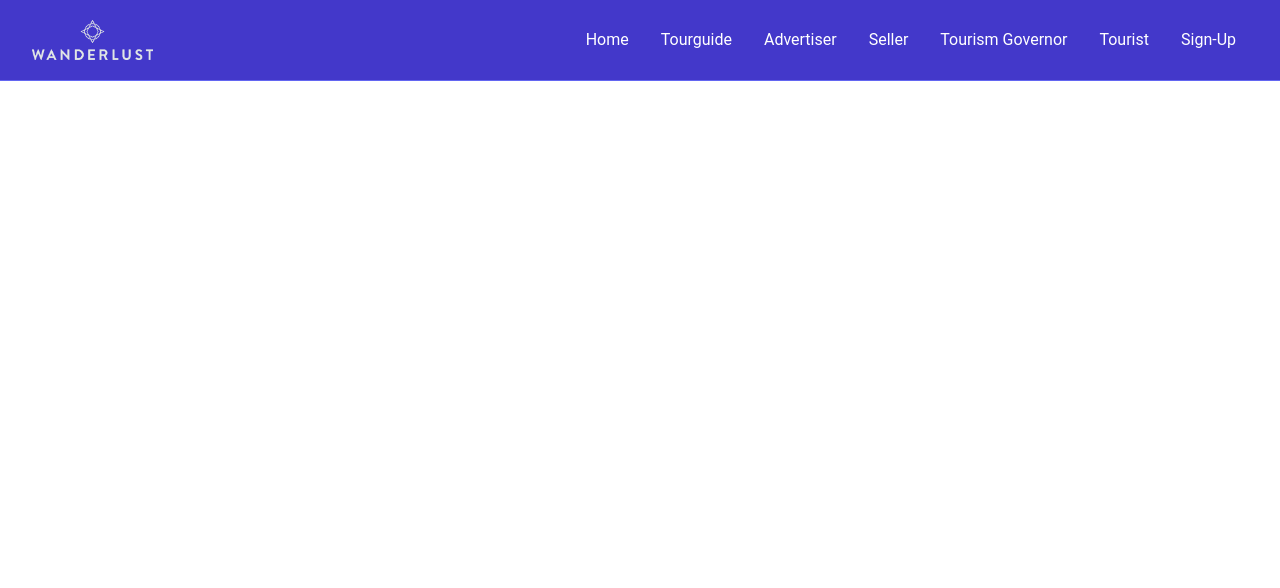
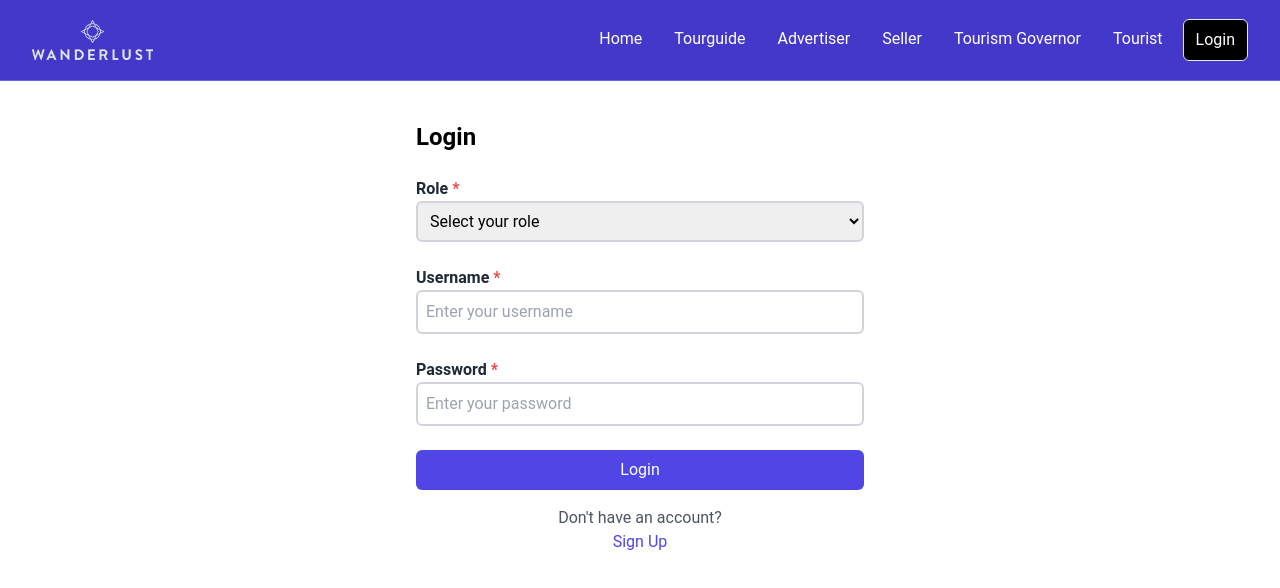
Before and after one commit to Advanced-computer-lab-2024/Wanderlust, a React (Vite) app in the folder Frontend/React-WL/: page /login in a window 1280 px wide. Shown: the top 588 px of the page. Built offline with nearby package versions, Linux system fonts and the light colour scheme.

Commit message:
added login page

```diff
--- a/Frontend/React-WL/src/App.jsx
+++ b/Frontend/React-WL/src/App.jsx
@@ -3,6 +3,7 @@ import { BrowserRouter as Router, Route, Routes } from 'react-router-dom';
 import Navbar from './Components/Navbar';
 import HomePage from './Pages/HomePage';
 import RegisterPage from './Pages/RegisterPage';
+import LoginPage from './Pages/LoginPage';
 
 const App = () => {
   return (
@@ -11,6 +12,7 @@ const App = () => {
       <Routes>
         <Route path="/" element={<HomePage />} />
         <Route path="/register" element={<RegisterPage />} />
+        <Route path="/login" element={<LoginPage />} />
         {/* <Route path="/advertiser" element={<Advertiser />} />
         <Route path="/seller" element={<Seller />} />
         <Route path="/tourism-governor" element={<TourismGovernor />} />
--- a/Frontend/React-WL/src/Components/Navbar.jsx
+++ b/Frontend/React-WL/src/Components/Navbar.jsx
@@ -6,9 +6,12 @@ const Navbar = () => {
   const location = useLocation();
 
   const getLinkClass = (path) => {
-    return location.pathname === path
-      ? 'text-white bg-black rounded-md px-3 py-2'
-      : 'text-white hover:bg-gray-900 hover:text-white rounded-md px-3 py-2';
+    if(location.pathname === path){
+      return 'text-white bg-black rounded-md px-3 py-2';
+    }
+    else{
+      return 'text-white hover:bg-gray-900 hover:text-white rounded-md px-3 py-2';
+    }
   };
 
   return (
@@ -41,9 +44,12 @@ const Navbar = () => {
                   <Link to="/tourist" className={getLinkClass('/tourist')}>
                     Tourist
                   </Link>
-                  <Link to="/register" className={getLinkClass('/register')}>
-                    Sign-Up
+                  <Link to="/login" className={"border "+getLinkClass('/login')}>
+                    Login
                   </Link>
+                  {/* <Link to="/register" className={getLinkClass('/register')}>
+                    Join Us
+                  </Link> */}
                 </div>
               </div>
             </div>
--- a/Frontend/React-WL/src/Components/Register.jsx
+++ b/Frontend/React-WL/src/Components/Register.jsx
@@ -1,4 +1,5 @@
 import { useState, useEffect } from "react";
+import { Link } from "react-router-dom";
 import axios from "axios";
 
 const Register = () => {
@@ -269,6 +270,12 @@ const Register = () => {
                         Register
                     </button>
                 </form>
+                <div className="mt-4 text-center">
+                <p className="text-gray-600">Already have an account?</p>
+                <Link to="/login" className="text-indigo-600 hover:underline">
+                    Login
+                </Link>
+            </div>
             </div>
         </div>
     );
--- /dev/null
+++ b/Frontend/React-WL/src/Pages/LoginPage.jsx
@@ -0,0 +1,120 @@
+import { useState } from "react";
+import { Link } from "react-router-dom";
+import axios from "axios";
+
+const Login = () => {
+    const [role, setRole] = useState("");
+    const [formData, setFormData] = useState({
+        username: "",
+        password: "",
+    });
+
+    const handleInputChange = (e) => {
+        const { name, value } = e.target;
+        setFormData((prevFormData) => ({
+            ...prevFormData,
+            [name]: value,
+        }));
+    };
+
+    const handleRoleChange = (e) => {
+        setRole(e.target.value);
+    };
+
+    const handleSubmit = async (e) => {
+        e.preventDefault();
+        let apiUrl = "";
+
+        switch (role) {
+            case "tourist":
+                apiUrl = "http://localhost:8000/api/tourist/login";
+                break;
+            case "tourguide":
+                apiUrl = "http://localhost:8000/api/tourguide/login";
+                break;
+            case "seller":
+                apiUrl = "http://localhost:8000/api/seller/login";
+                break;
+            case "advertiser":
+                apiUrl = "http://localhost:8000/api/advertiser/login";
+                break;
+            case "admin":
+                apiUrl = "http://localhost:8000/api/admin/login";
+                break;
+            default:
+                alert("Please select a role");
+                return;
+        }
+
+        try {
+            const response = await axios.post(apiUrl, formData);
+            console.log("Login successful:", response.data);
+            // Redirect or perform other actions upon successful login
+        } catch (error) {
+            console.error("Error logging in:", error);
+        }
+    };
+
+    return (
+        <div className="max-w-md mx-auto mt-10">
+            <h1 className="text-2xl font-bold mb-6">Login</h1>
+            <form onSubmit={handleSubmit}>
+                <div className="mb-6">
+                    <label htmlFor="role" className="block text-gray-800 font-semibold">
+                        Role<span className="text-red-500"> *</span>
+                    </label>
+                    <select
+                        value={role}
+                        onChange={handleRoleChange}
+                        name="role"
+                        className="w-full border-2 border-gray-300 p-2 rounded-md focus:outline-none focus:ring focus:ring-indigo-300"
+                    >
+                        <option value="">Select your role</option>
+                        <option value="tourist">Tourist</option>
+                        <option value="tourguide">Tour Guide</option>
+                        <option value="seller">Seller</option>
+                        <option value="advertiser">Advertiser</option>
+                        <option value="admin">Admin</option>
+                    </select>
+                </div>
+                <div className="mb-6">
+                    <label htmlFor="username" className="block text-gray-800 font-semibold">
+                        Username<span className="text-red-500"> *</span>
+                    </label>
+                    <input
+                        value={formData.username}
+                        onChange={handleInputChange}
+                        type="text"
+                        name="username"
+                        placeholder="Enter your username"
+                        className="w-full border-2 border-gray-300 p-2 rounded-md focus:outline-none focus:ring focus:ring-indigo-300"
+                    />
+                </div>
+                <div className="mb-6">
+                    <label htmlFor="password" className="block text-gray-800 font-semibold">
+                        Password<span className="text-red-500"> *</span>
+                    </label>
+                    <input
+                        value={formData.password}
+                        onChange={handleInputChange}
+                        type="password"
+                        name="password"
+                        placeholder="Enter your password"
+                        className="w-full border-2 border-gray-300 p-2 rounded-md focus:outline-none focus:ring focus:ring-indigo-300"
+                    />
+                </div>
+                <button type="submit" className="w-full bg-indigo-600 text-white p-2 rounded-md">
+                    Login
+                </button>
+            </form>
+            <div className="mt-4 text-center">
+                <p className="text-gray-600">Don't have an account?</p>
+                <Link to="/register" className="text-indigo-600 hover:underline">
+                    Sign Up
+                </Link>
+            </div>
+        </div>
+    );
+};
+
+export default Login;
```
